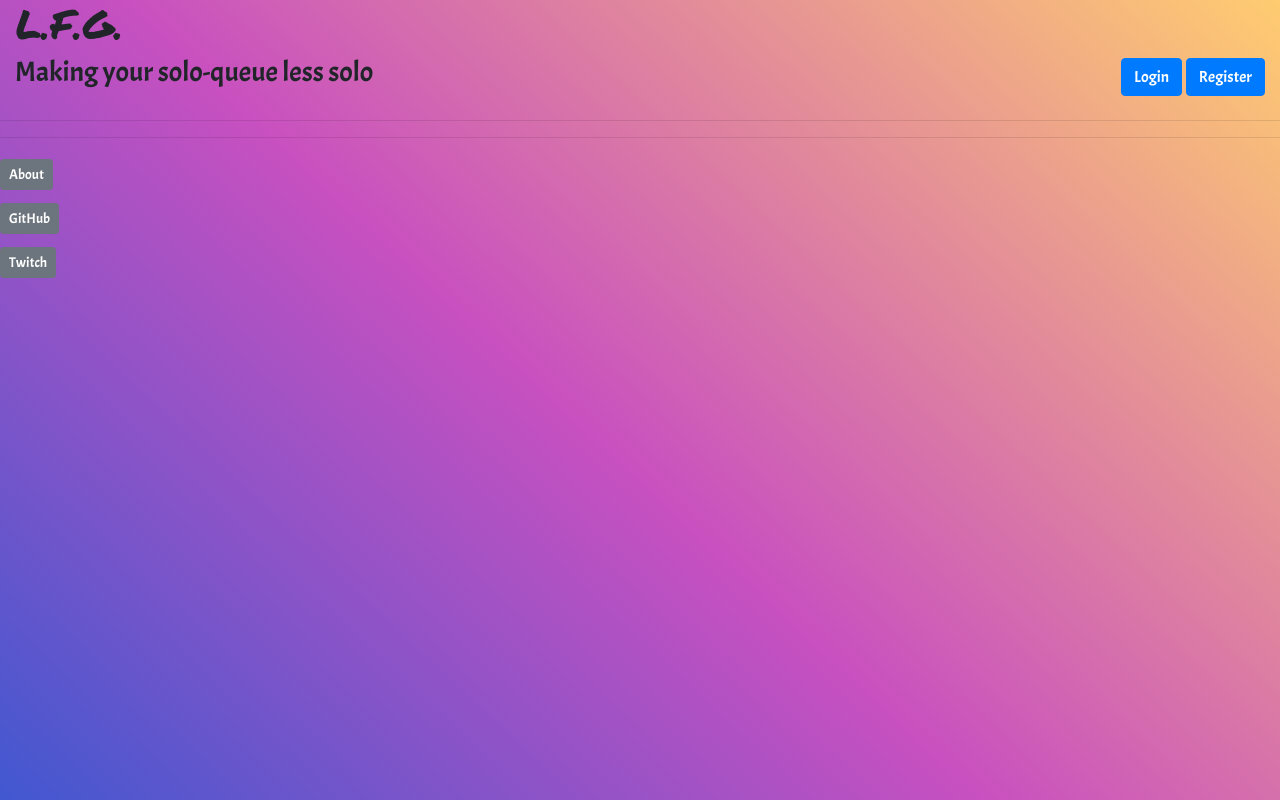
After one commit to SC-Mack/LFG, a Django app: page / in a window 1280 px wide. The commit adds this page. Run offline with Django 3.2, Linux system fonts and the light colour scheme; some libraries are stand-ins or nearby versions.

Commit message:
FOR PETE

```diff
--- a/LFG/urls.py
+++ b/LFG/urls.py
@@ -4,6 +4,7 @@ from django.urls import path, include
 from django_registration.backends.one_step.views import RegistrationView
 
 from users.forms import CustomUserForm
+from main import views
 
 urlpatterns = [
     path('admin/', admin.site.urls),
@@ -14,4 +15,5 @@ urlpatterns = [
     path('auth/', include('djoser.urls')),
     path('auth/', include('djoser.urls.authtoken')),
     path('api/v1/', include('main.api.urls')),
+    path('', views.index_view, name='index')
 ]
--- a/main/api/urls.py
+++ b/main/api/urls.py
@@ -6,6 +6,7 @@ from main.api import views as main_views
 
 router = DefaultRouter()
 router.register(r'reviews', main_views.ReviewViewSet)
+router.register(r'profiles', main_views.CustomUserViewSet)
 
 urlpatterns = [
     path('', include(router.urls)),
--- a/main/models.py
+++ b/main/models.py
@@ -2,13 +2,16 @@ from django.db import models
 
 from django.conf import settings
 from LFG.core.models import TimeStampModel
+from users.models import CustomUser
 
 
 class Review(TimeStampModel):
     score = models.IntegerField(verbose_name='User Rating')
     content = models.CharField(max_length=240, verbose_name='User Review Description', blank=True, null=True)
-    author  = models.ForeignKey(settings.AUTH_USER_MODEL, on_delete=models.CASCADE, related_name='review')
+    author  = models.ForeignKey(settings.AUTH_USER_MODEL, on_delete=models.CASCADE, related_name='review', default=0)
+    target = models.ForeignKey(CustomUser, on_delete=models.CASCADE, related_name='review_target', blank=True, null=True)
     slug = models.SlugField(max_length=255, unique=True)
+
 
     def __str__(self):
         return self.content
--- a/main/views.py
+++ b/main/views.py
@@ -1,3 +1,5 @@
 from django.shortcuts import render
 
-# Create your views here.
+def index_view(request):
+    context = {}
+    return render(request, 'main/index.html', context)
--- a/templates/django_registration/registration_form.html
+++ b/templates/django_registration/registration_form.html
@@ -71,7 +71,10 @@
     </div>
   </form>
   <p class="text-light mt-4">
-    Or <a href="{% url 'login' %}" class="auth-link">Login</a>
+    <a href="accounts/login">Login</a>
+  </p>
+  <p>
+    <a href="index">Return Home</a>
   </p>
 </div>
 {% endblock %}
--- /dev/null
+++ b/templates/main/index.html
@@ -0,0 +1,75 @@
+<!DOCTYPE html>
+<html>
+  <head>
+    <meta charset="UTF-8" />
+    <meta name="viewport" content="width=device-width, initial-scale=1.0" />
+    <meta http-equiv="X-UA-Compatible" content="ie=edge" />
+    <title>LFG</title>
+    <link rel="stylesheet" href="https://stackpath.bootstrapcdn.com/bootstrap/4.1.3/css/bootstrap.min.css" integrity="sha384-MCw98/SFnGE8fJT3GXwEOngsV7Zt27NXFoaoApmYm81iuXoPkFOJwJ8ERdknLPMO" crossorigin="anonymous">
+    <link rel="preconnect" href="https://fonts.googleapis.com">
+    <link rel="preconnect" href="https://fonts.gstatic.com" crossorigin>
+    <link href="https://fonts.googleapis.com/css2?family=Acme&family=Permanent+Marker&display=swap" rel="stylesheet">
+<style>
+      html,
+      body {
+        height: 100%;
+        background-color: #4158d0;
+        background-image: linear-gradient(
+          43deg,
+          #4158d0 0%,
+          #c850c0 46%,
+          #ffcc70 100%
+        );
+        font-family: "Acme", sans-serif;
+        font-weight: 400;
+      }
+      .form-container {
+        width: 300px;
+        margin: auto;
+      }
+      .outer-area {
+        border-radius: 10px;
+        padding-top: 25px;
+        padding-bottom: 25px;
+        width: 600px;
+        margin: auto;
+        background: #1d3557;
+      }
+      .auth-link {
+        color: #c850c0;
+      }
+      .auth-link:hover {
+        color: #ffcc70;
+      }
+    </style>
+  <body>
+    <header>
+        <h1 class="ml-3" style="font-family: 'Permanent Marker', cursive;">L.F.G.</h1>
+        <div class="container-fluid">
+          <div class="row">
+            <div class="col-sm">
+              <h3>Making your solo-queue less solo</h3>
+            </div>
+            <div class="col-sm text-right">
+              <h4>
+                <span>
+                <a class="btn btn-primary" href="accounts/login">Login</a>
+              </span>
+              <span>
+                <a class="btn btn-primary" href="accounts/register">Register</a>
+              </span>
+            </h4>
+            </div>
+          </div>
+        </div>
+        <hr>
+    </header>
+        <div id="app"></div>
+    <footer>
+      <hr>
+      <h4><a class="btn btn-secondary btn-sm" href="https://dev-ninja.win/">About</a></h4>
+      <h4><a class="btn btn-secondary btn-sm" href="https://github.com/SC-Mack/LFG">GitHub</a></h4>
+      <h4><a class="btn btn-secondary btn-sm" href="https://twitch.tv/slaynnplays">Twitch</a></h4>
+      <h4></h4>
+    </footer>
+</html>
--- a/templates/registration/login.html
+++ b/templates/registration/login.html
@@ -2,7 +2,7 @@
 {% load widget_tweaks %}
 
 {% block content %}
-<h1 class="text-light">LFG</h1>
+<h1 class="text-light" style="font-family: 'Permanent Marker', cursive;">L.F.G.</h1>
 <p class="text-light mb-4">Make your solo-queue, less solo.</p>
 <div class="form-container">
     <form method="POST">
--- a/users/models.py
+++ b/users/models.py
@@ -9,6 +9,7 @@ class CustomUser(AbstractUser):
     time_zone = models.CharField(max_length=7, blank=True, null=True)
     preferred_genres = models.CharField(max_length=10, verbose_name='Preferred Game Genres', blank=True, null=True) #Will need GB API
     current_games = models.CharField(max_length=100, verbose_name='Current Played Games', blank=True, null=True)#Will need GB API
+    slug = models.SlugField(max_length=255, unique=True)
 
     def __str__(self):
-            return self.user.username
+            return self.username
```
Also changed, not shown: main/api/serializers.py (+9 -5 lines), main/api/views.py (+12 -0 lines), templates/auth_layout.html (+4 -7 lines), README.md, db.sqlite3, main/migrations/0001_initial.py, main/migrations/0002_initial.py (added), main/migrations/0002_rename_description_review_content.py (deleted), main/signals.py (line endings or trailing spaces), users/migrations/0001_initial.py, users/migrations/0002_auto_20211020_1930.py (deleted).
